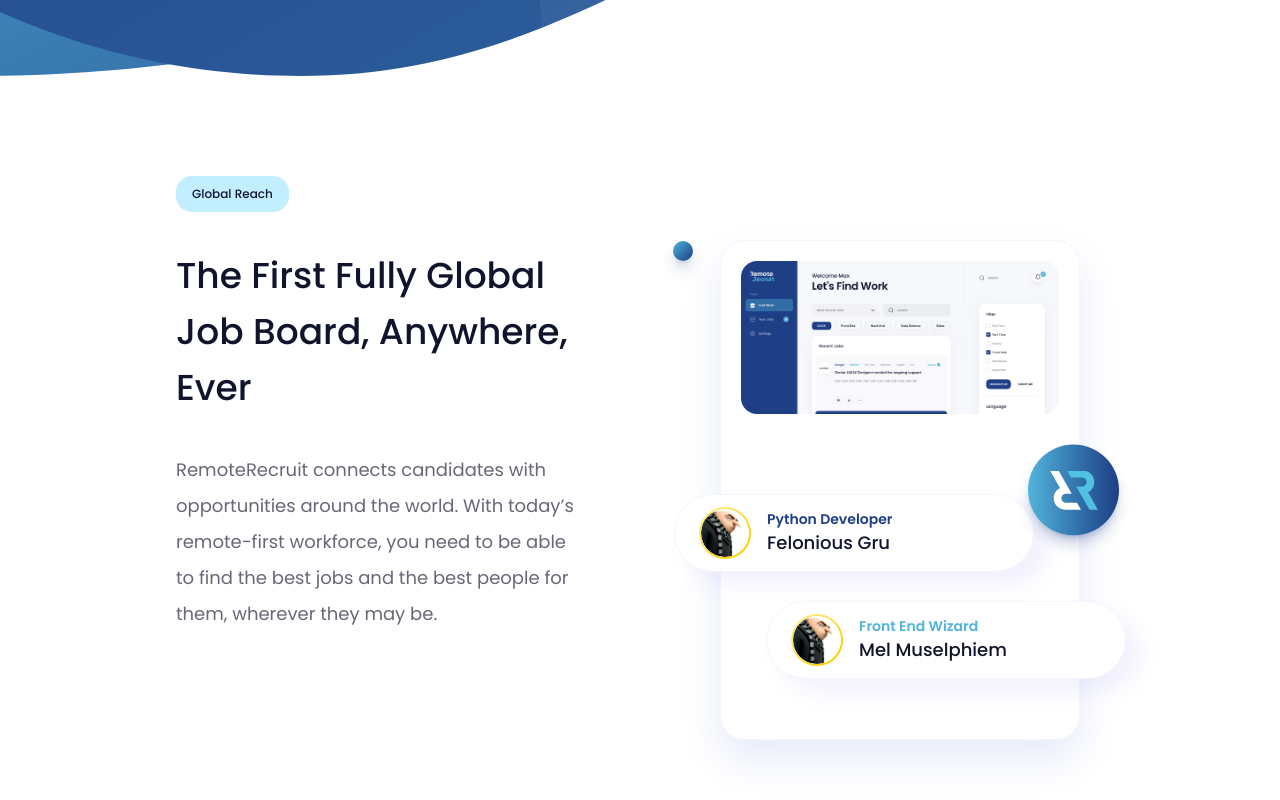
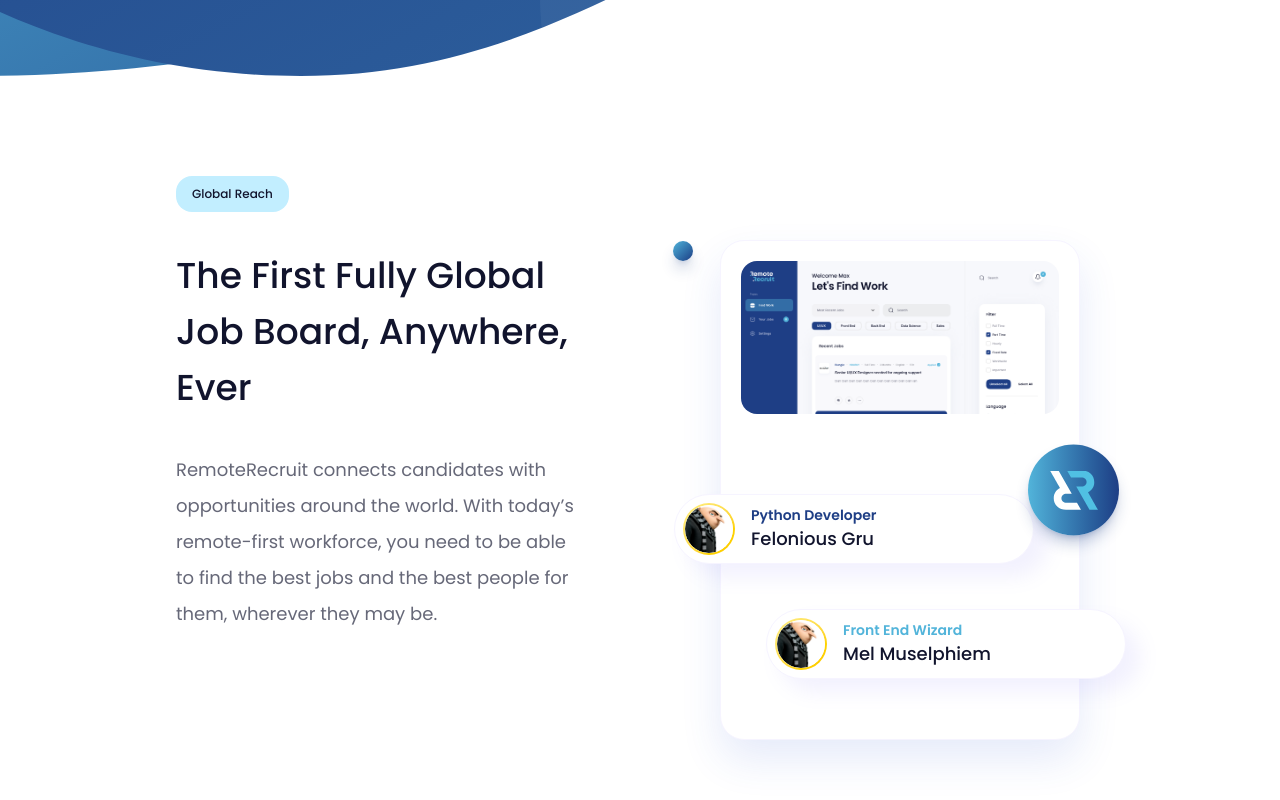
Before and after one commit to BeatriceWambuiMbugua/remote-recruit, a Next.js app: page / in a window 1280 px wide. Shown: the part 724-1524 px from the top of the page. Built offline with nearby package versions, Linux system fonts and the light colour scheme.

Commit message:
Update padding in GlobalReach component profiles for improved layout consistency

```diff
--- a/src/components/global-reach.tsx
+++ b/src/components/global-reach.tsx
@@ -52,8 +52,7 @@
               <div className="absolute w-full h-full">
                 {/* Top Profile (floating on the left side) */}
                 <div
-                  className="absolute -left-[67px] top-20 flex items-center bg-white rounded-full border border-[#F6F4FF] shadow-[14px_13px_20px_0px_#8781F51C]
- py-3 px-6 w-[360px] z-10"
+                  className="absolute -left-[67px] top-20 flex items-center bg-white rounded-full border border-[#F6F4FF] shadow-[14px_13px_20px_0px_#8781F51C] p-2 w-[360px] z-10"
                 >
                   <div className="inline-block rounded-full p-[2px] bg-gradient-to-br from-yellow-200 to-yellow-400">
                     <Avatar className="w-12 h-12 rounded-full bg-white">
@@ -75,7 +74,7 @@
                 </div>
 
                 {/* Bottom Profile (floating on the right side) */}
-                <div className="absolute -right-[67px] bottom-10 flex items-center bg-white rounded-full border border-[#F6F4FF] shadow-[14px_13px_20px_0px_#8781F51C] py-3 px-6 w-[360px] z-10">
+                <div className="absolute -right-[67px] bottom-10 flex items-center bg-white rounded-full border border-[#F6F4FF] shadow-[14px_13px_20px_0px_#8781F51C] p-2 w-[360px] z-10">
                   <div className="inline-block rounded-full p-[2px] bg-gradient-to-br from-yellow-200 to-yellow-400">
                     <Avatar className="w-12 h-12 rounded-full bg-white">
                       <AvatarImage
```
